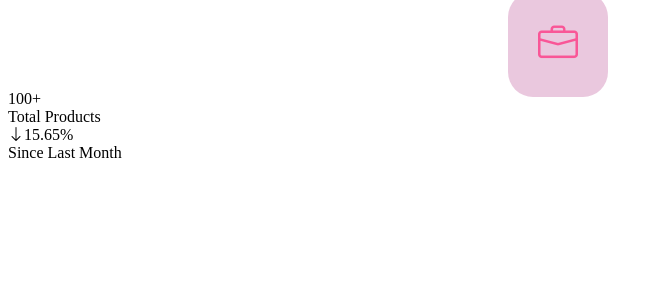
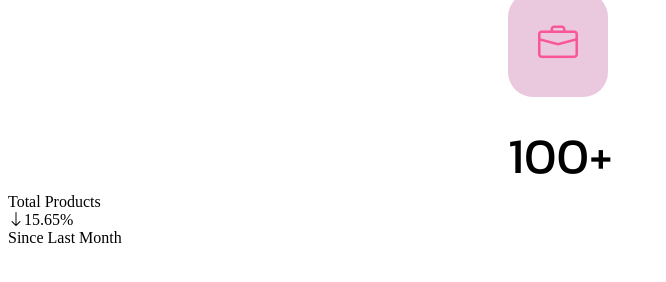
Before and after one commit to 24amaris/tema3R, a plain HTML site: page index.html in a window 1280 px wide. Shown: the whole page, without its empty margins (0-666 px from the left). Drawn offline with nearby package versions, Linux system fonts and the light colour scheme; a web font is replaced by a local one.

Commit message:
am editat numarul

```diff
--- a/style.css
+++ b/style.css
@@ -7,3 +7,9 @@
     background-size: 100px;
     border-radius: 25px;
 }
+.numar {
+    font-family:"Kanit", sans-serif;
+    font-size: 50px;
+    margin: 50px 500px 0px 500px;
+    font-weight: 400;
+}
```
